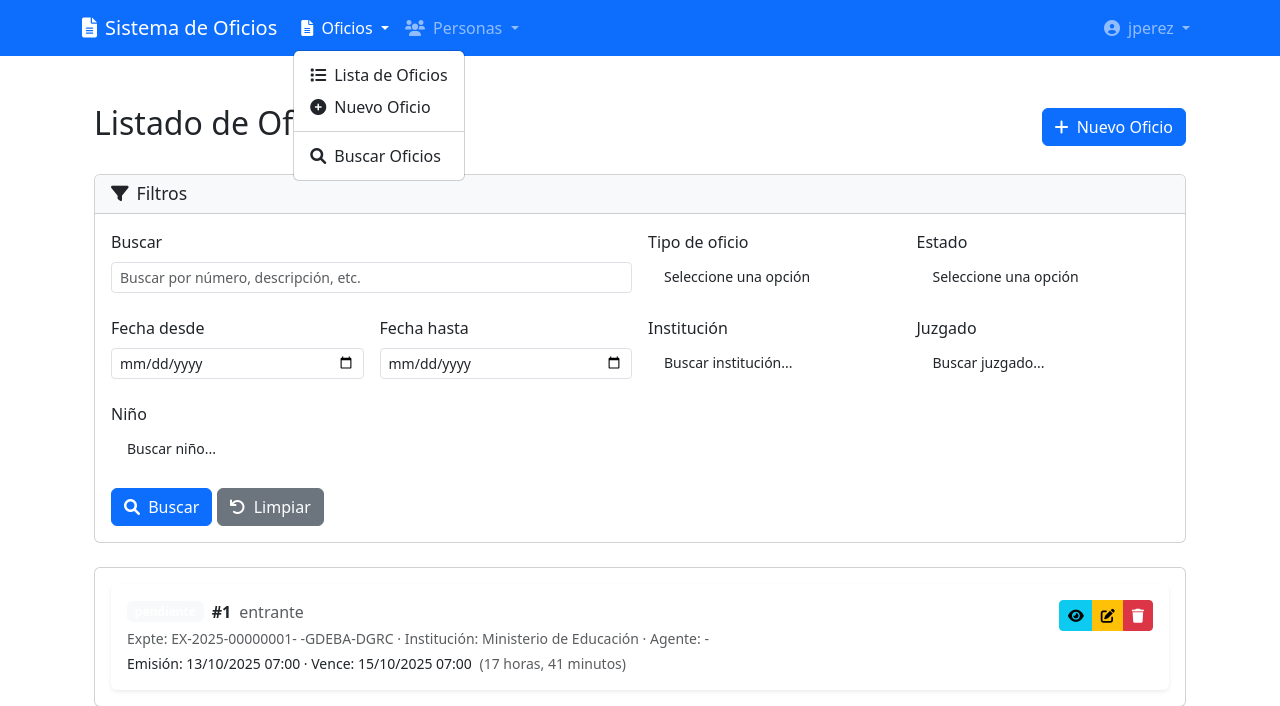
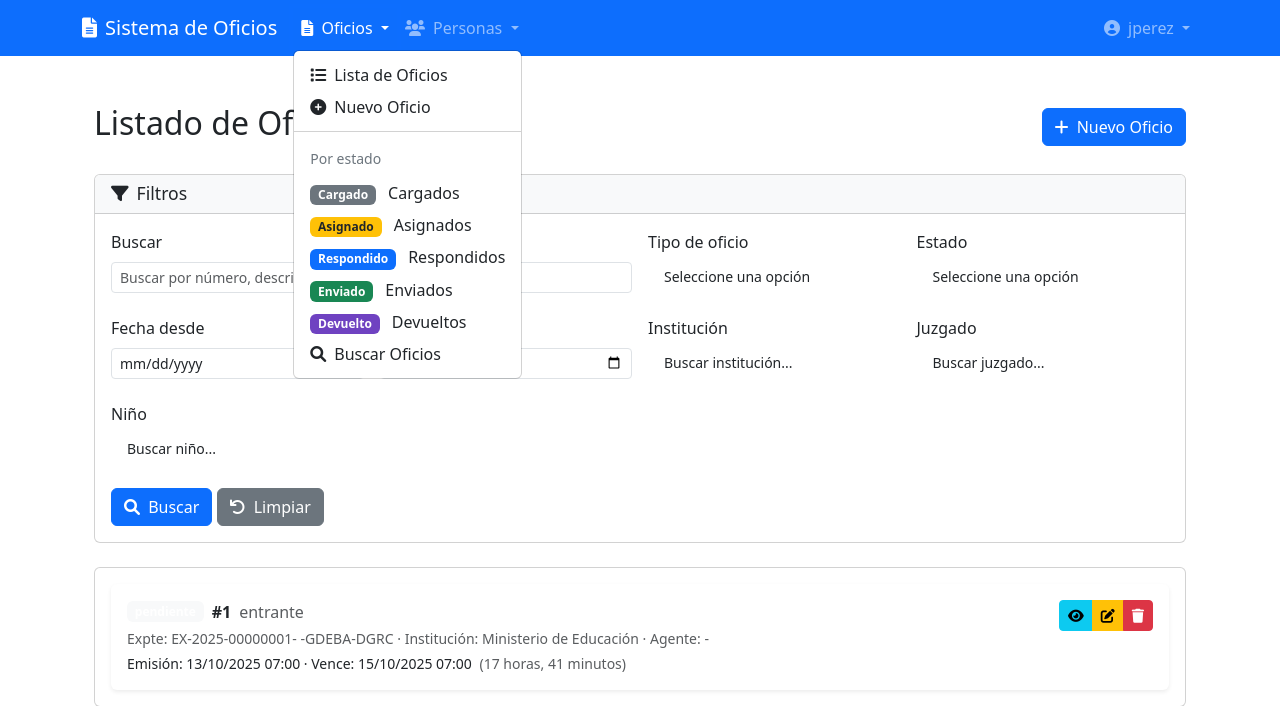
Before and after one commit to orquera10/proyecto_oficios, a Django app: page /oficios/ in a window 1280 px wide, after a click on "Oficios". Shown: the top 706 px of the page. Run offline with Django 5.2, Linux system fonts and the light colour scheme; a user stored in the database is signed in; data comes from the database, SQL or seed files in the repository; data that the repository does not hold is empty; parts of the project's set-up code (start-up, migrations or seed data) failed here and were passed over; some libraries are stand-ins or nearby versions.

Commit message:
feat: se agregaron paginas para los estados

```diff
--- a/oficios/templates/oficios/oficio_list.html
+++ b/oficios/templates/oficios/oficio_list.html
@@ -87,9 +87,15 @@
                     <button type="submit" class="btn btn-primary">
                         <i class="fas fa-search me-1"></i> Buscar
                     </button>
+                    {% if estado_actual %}
+                    <a href="{% url 'oficios:list_by_estado' estado_actual %}" class="btn btn-secondary">
+                        <i class="fas fa-undo me-1"></i> Limpiar
+                    </a>
+                    {% else %}
                     <a href="{% url 'oficios:list' %}" class="btn btn-secondary">
                         <i class="fas fa-undo me-1"></i> Limpiar
                     </a>
+                    {% endif %}
                 </div>
             </form>
         </div>
--- a/oficios/urls.py
+++ b/oficios/urls.py
@@ -9,6 +9,8 @@ urlpatterns = [
     path('<int:pk>/', views.OficioDetailView.as_view(), name='detail'),
     path('<int:pk>/editar/', views.OficioUpdateView.as_view(), name='update'),
     path('<int:pk>/eliminar/', views.OficioDeleteView.as_view(), name='delete'),
+    # Listados por estado
+    path('estado/<str:estado>/', views.OficioEstadoListView.as_view(), name='list_by_estado'),
 
     # API para búsqueda de niños
     path('api/ninos/buscar/', views.buscar_ninos, name='buscar_ninos'),
--- a/oficios/views.py
+++ b/oficios/views.py
@@ -67,6 +67,28 @@ class OficioListView(LoginRequiredMixin, ListView):
         context['filter'] = getattr(self, 'filterset', OficioFilter(queryset=self.get_queryset()))
         return context
 
+
+class OficioEstadoListView(LoginRequiredMixin, ListView):
+    model = Oficio
+    template_name = 'oficios/oficio_list.html'
+    context_object_name = 'oficios'
+    paginate_by = 20
+
+    def get_queryset(self):
+        estado = self.kwargs.get('estado')
+        base_qs = Oficio.objects.select_related('institucion', 'juzgado', 'usuario').filter(estado=estado)
+        # Aplicar filtros enviados por GET sobre el queryset ya filtrado por estado
+        self.filterset = OficioFilter(self.request.GET, queryset=base_qs)
+        return self.filterset.qs.order_by(F('fecha_vencimiento').asc(nulls_last=True), '-fecha_emision')
+
+    def get_context_data(self, **kwargs):
+        context = super().get_context_data(**kwargs)
+        context['now'] = timezone.now()
+        # Reusar el mismo formulario de filtros, mostrando el filterset aplicado
+        estado = self.kwargs.get('estado')
+        context['filter'] = getattr(self, 'filterset', OficioFilter(self.request.GET, queryset=self.get_queryset()))
+        context['estado_actual'] = estado
+        return context
 
 class OficioCreateView(LoginRequiredMixin, CreateView):
     model = Oficio
--- a/templates/base.html
+++ b/templates/base.html
@@ -41,6 +41,32 @@
                                 </a>
                             </li>
                             <li><hr class="dropdown-divider"></li>
+                            <li class="dropdown-header">Por estado</li>
+                            <li>
+                                <a class="dropdown-item" href="{% url 'oficios:list_by_estado' 'cargado' %}">
+                                    <span class="badge bg-secondary me-2">Cargado</span> Cargados
+                                </a>
+                            </li>
+                            <li>
+                                <a class="dropdown-item" href="{% url 'oficios:list_by_estado' 'asignado' %}">
+                                    <span class="badge bg-warning text-dark me-2">Asignado</span> Asignados
+                                </a>
+                            </li>
+                            <li>
+                                <a class="dropdown-item" href="{% url 'oficios:list_by_estado' 'respondido' %}">
+                                    <span class="badge bg-primary me-2">Respondido</span> Respondidos
+                                </a>
+                            </li>
+                            <li>
+                                <a class="dropdown-item" href="{% url 'oficios:list_by_estado' 'enviado' %}">
+                                    <span class="badge bg-success me-2">Enviado</span> Enviados
+                                </a>
+                            </li>
+                            <li>
+                                <a class="dropdown-item" href="{% url 'oficios:list_by_estado' 'devuelto' %}">
+                                    <span class="badge bg-violet me-2">Devuelto</span> Devueltos
+                                </a>
+                            </li>
                             <li>
                                 <a class="dropdown-item" href="#">
                                     <i class="fas fa-search me-2"></i>Buscar Oficios
```
Also changed, not shown: 1 other file.
